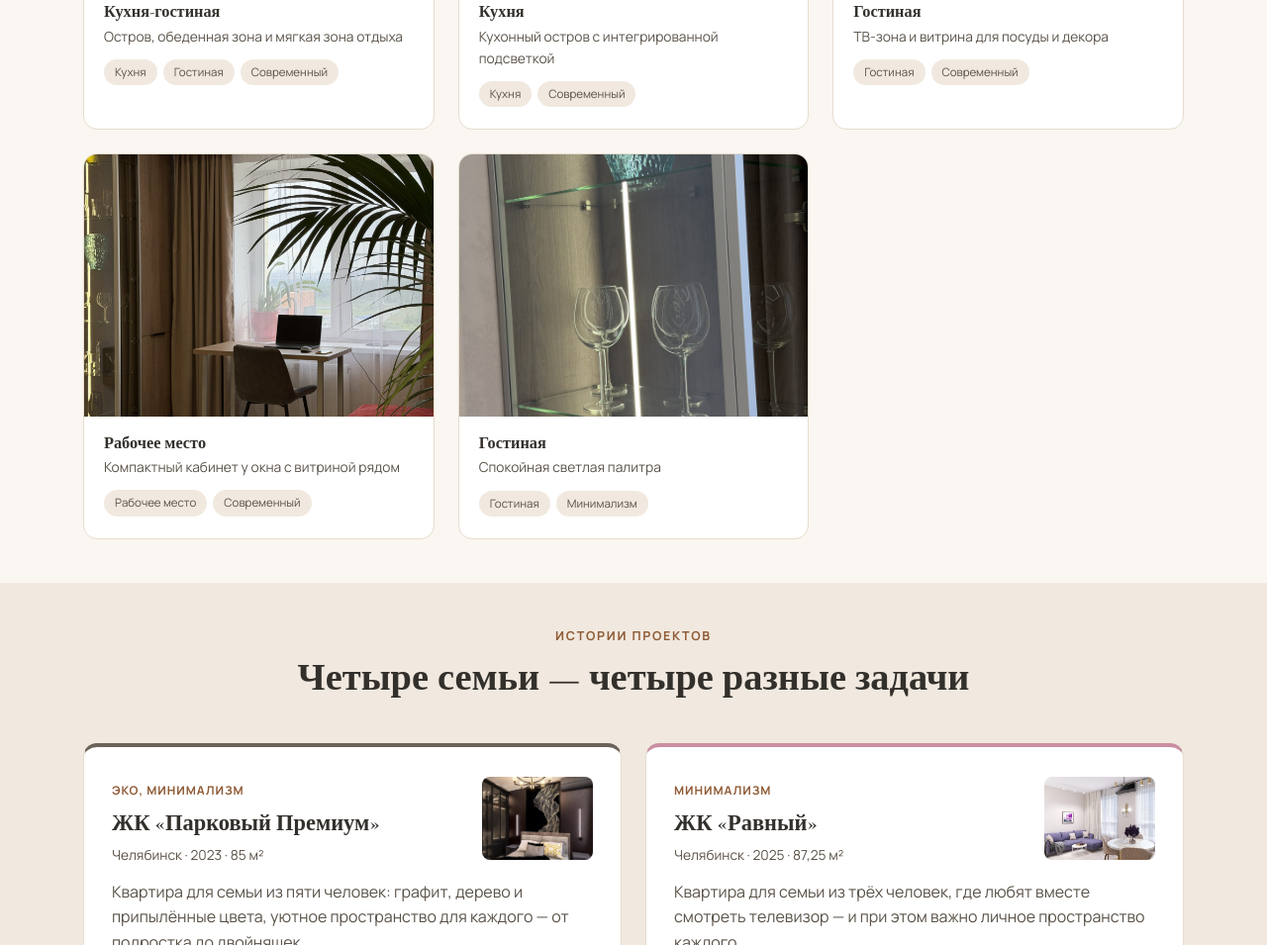
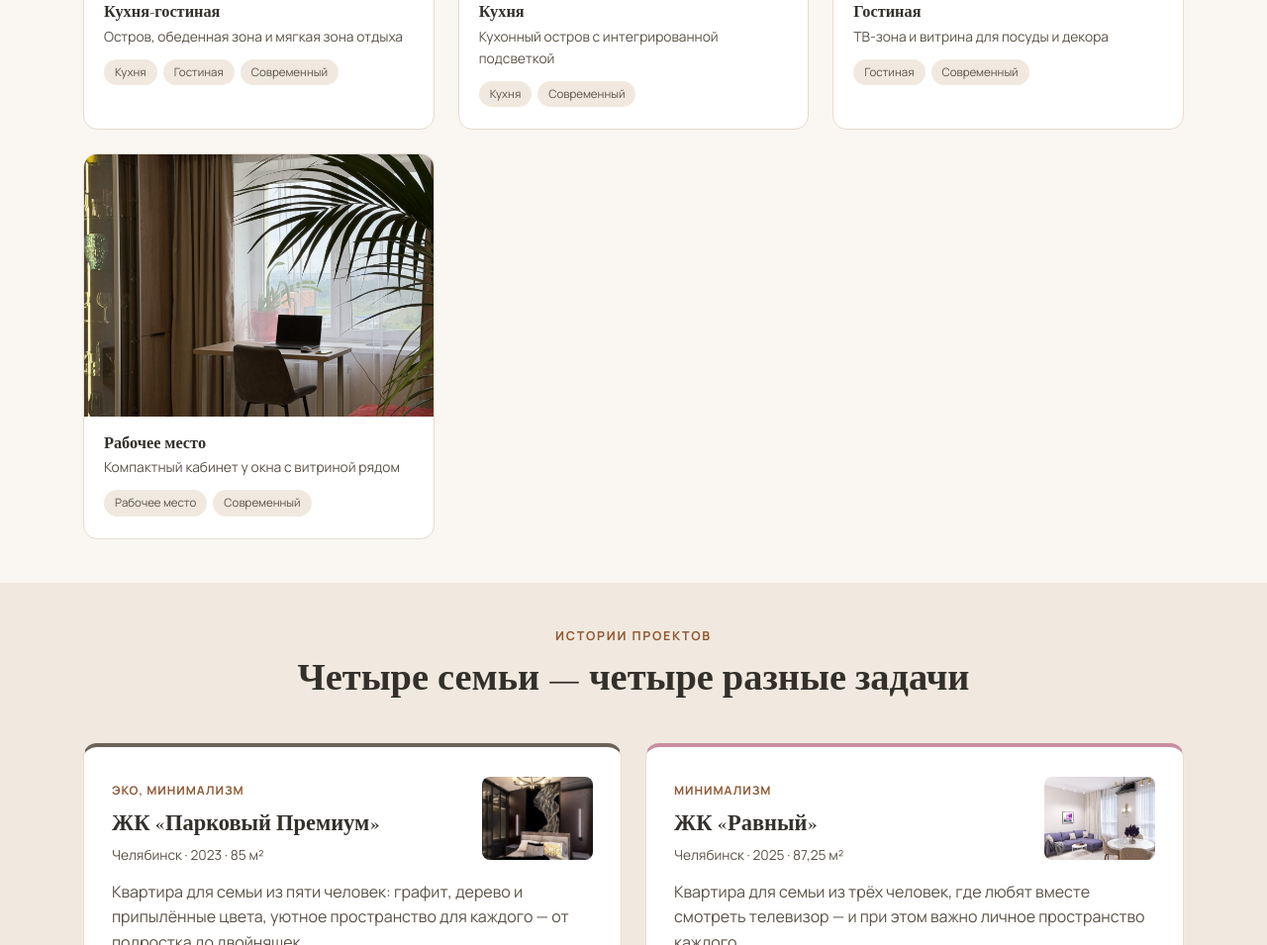
Before and after one commit to SHUMILOVALEX/ElenaDesign, a plain HTML site: page gallery.html in a window 1280 px wide. Shown: the part 4244-5199 px from the top of the page at 99% size. Drawn offline with nearby package versions, Linux system fonts and the light colour scheme.

Commit message:
Remove glasses photo from the portfolio

```diff
--- a/gallery.html
+++ b/gallery.html
@@ -334,14 +334,6 @@
             <div class="ba-tags"><span class="tag-chip">Рабочее место</span><span class="tag-chip">Современный</span></div>
           </div>
         </article>
-        <article class="ba-card" data-tags="living minimalism">
-          <img src="images/interior-08.jpg" alt="Реализованный интерьер" loading="lazy">
-          <div class="ba-card-body">
-            <h3>Гостиная</h3>
-            <p class="ba-sub">Спокойная светлая палитра</p>
-            <div class="ba-tags"><span class="tag-chip">Гостиная</span><span class="tag-chip">Минимализм</span></div>
-          </div>
-        </article>
       </div>
     </div>
   </section>
```
